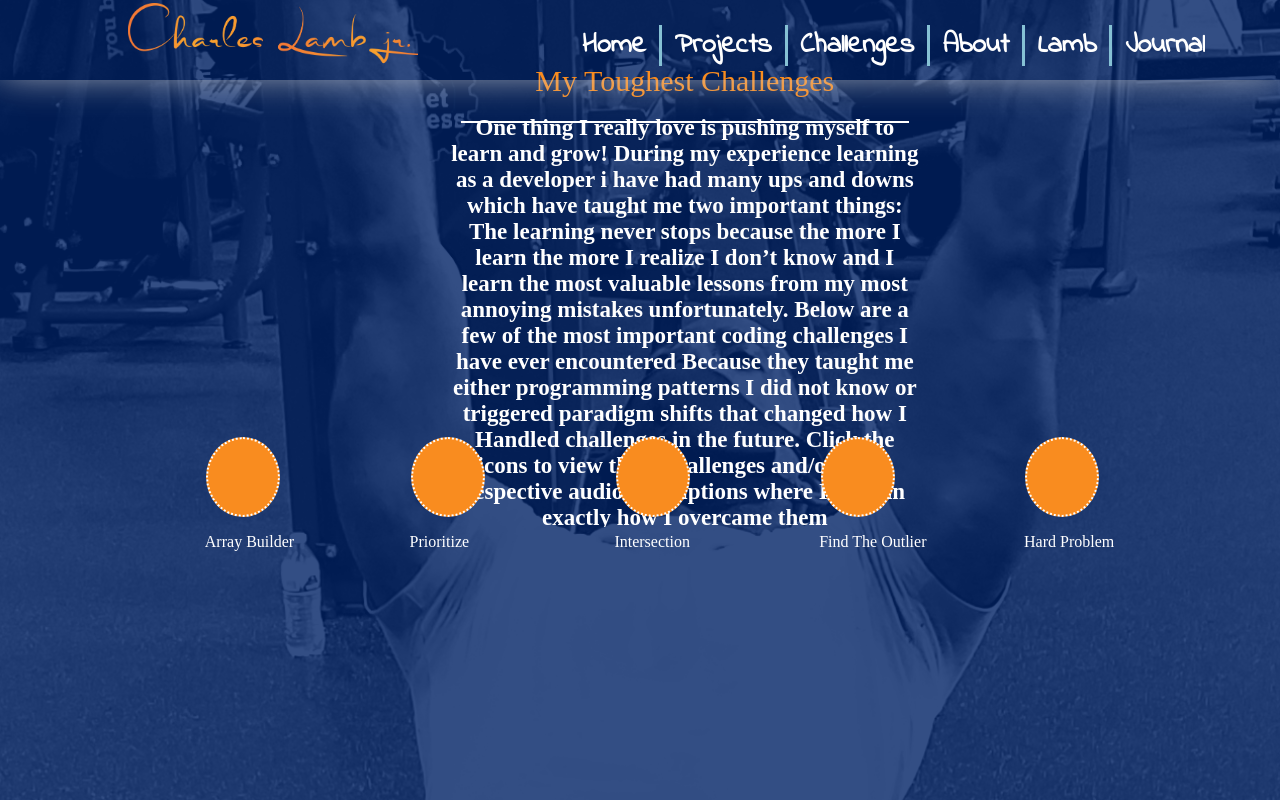
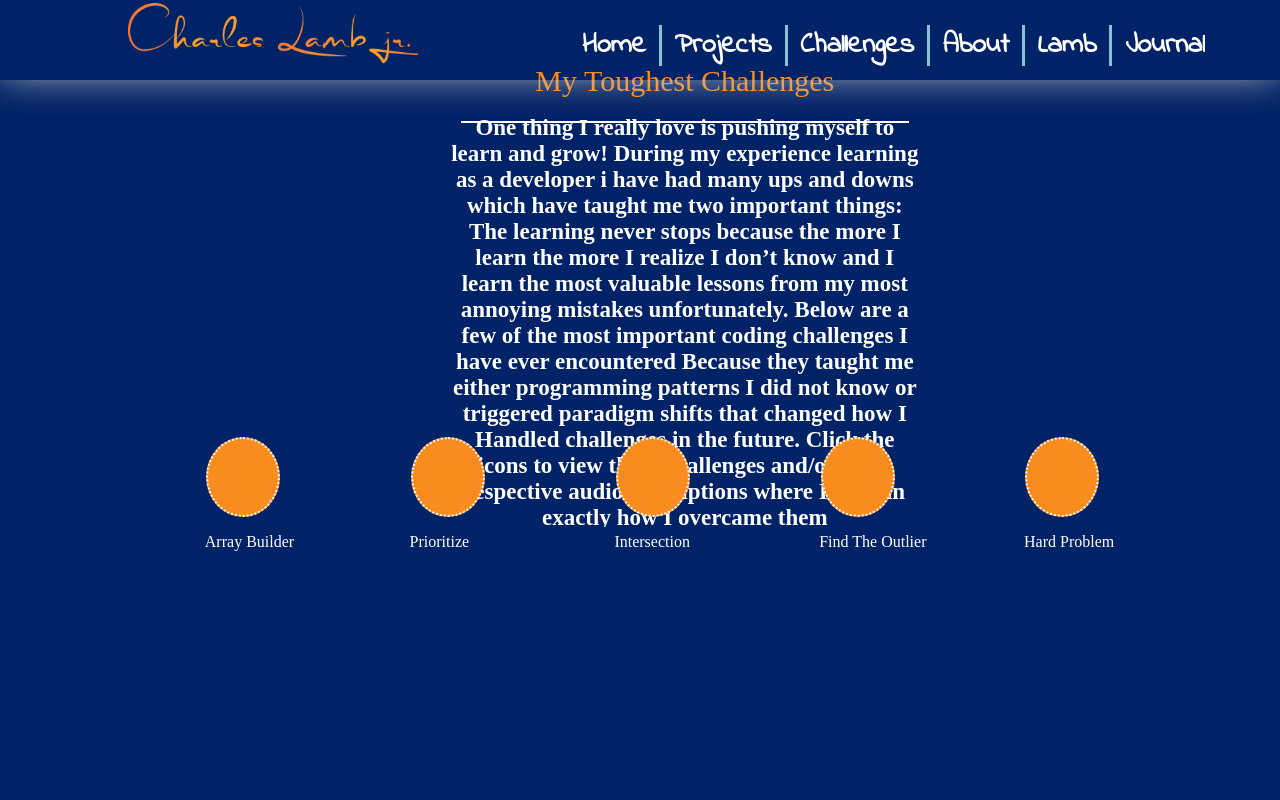
Before and after one commit to cyberstizz/charleslambjr, a React (Create React App) app: page /challenges in a window 1280 px wide. Built offline with nearby package versions, Linux system fonts and the light colour scheme; a web font is replaced by a local one.

Commit message:
so the opacity trick worded but now the image does not show locally, so I tried getting rid of the opacity as well for the deploy

```diff
--- a/src/components/Challenges.css
+++ b/src/components/Challenges.css
@@ -18,7 +18,7 @@
     height: 100vh;
     width: 100vw;
     z-index: 23;
-    opacity: 80%;
+    /* opacity: 80%; */
 }
 
 #title{
```
